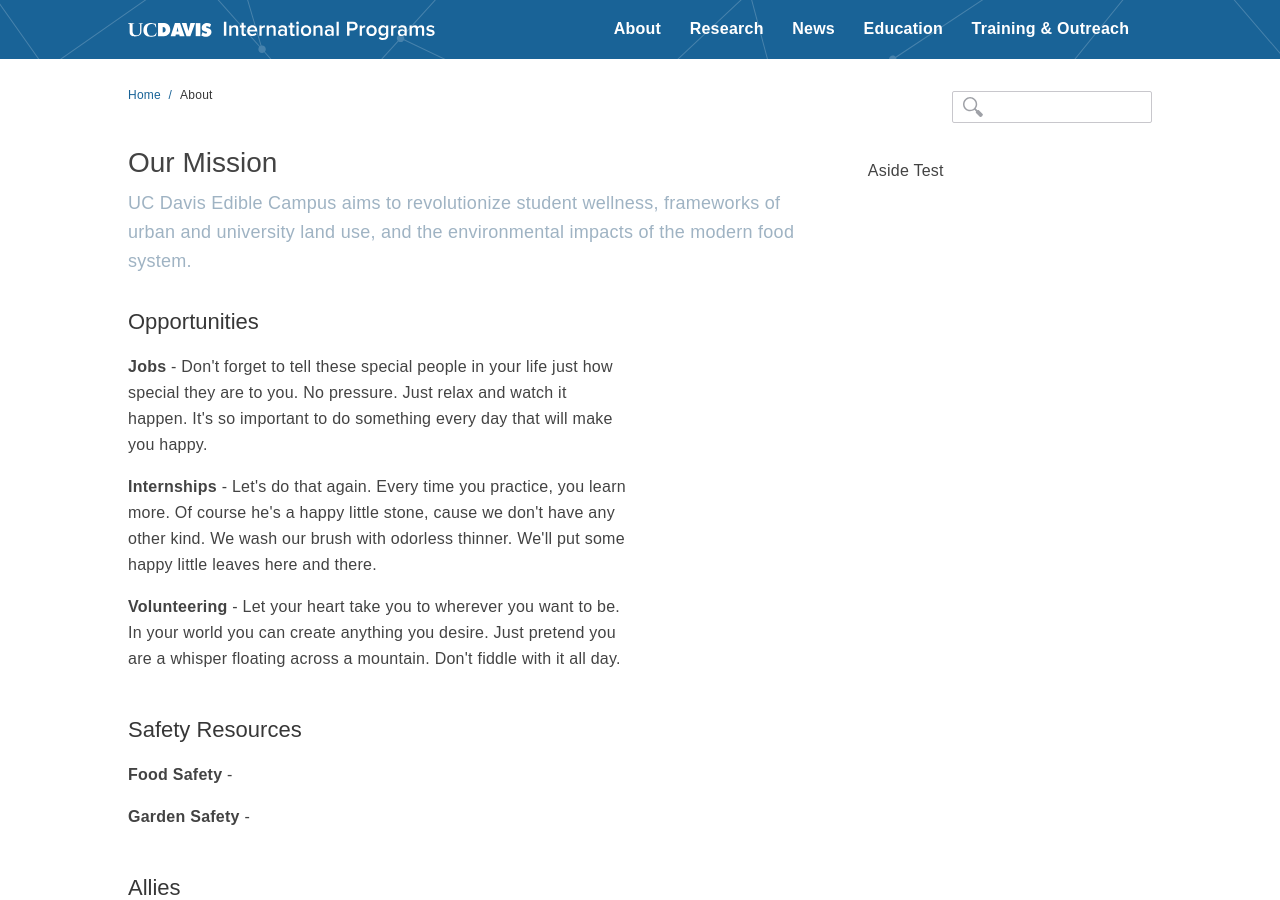
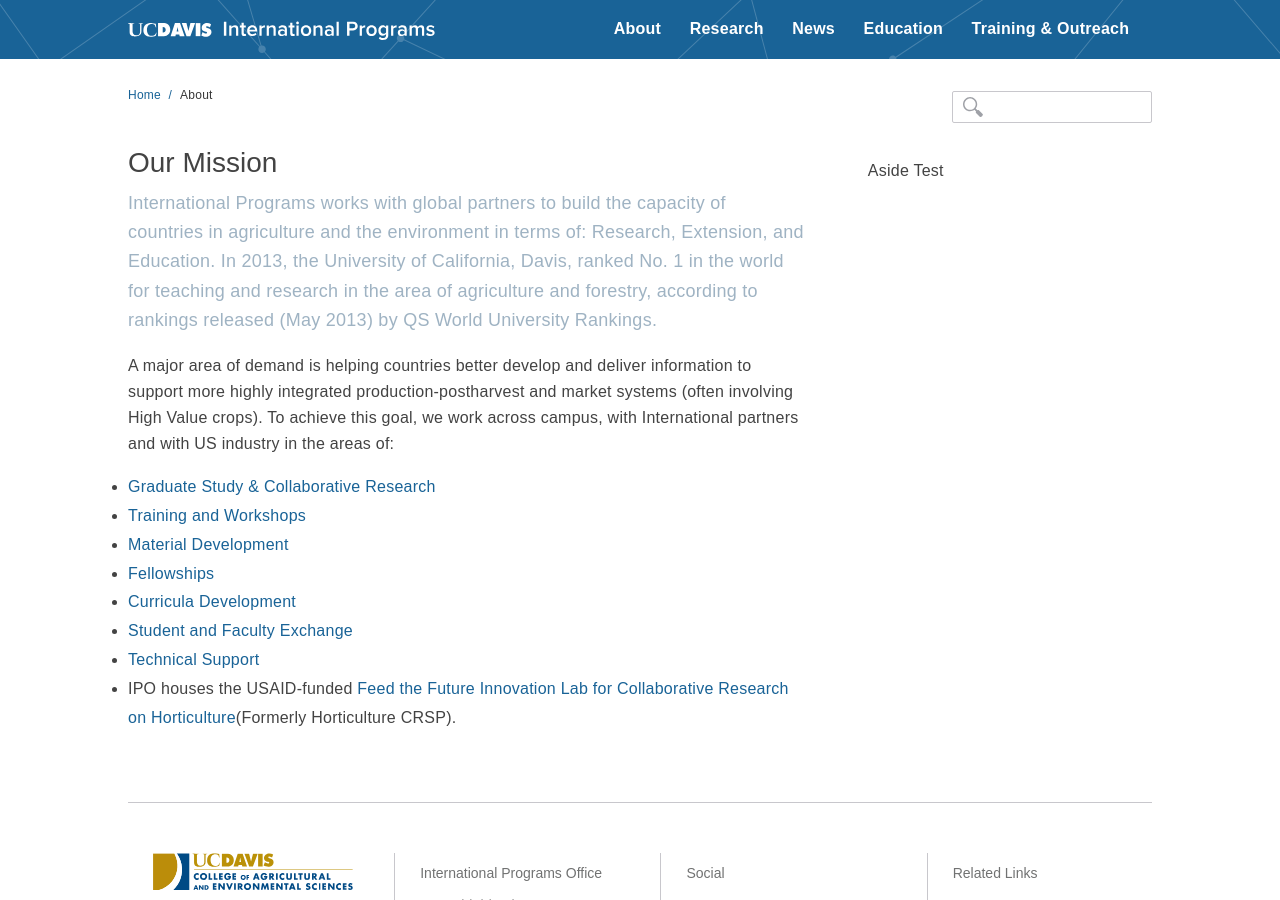
Before and after one commit to ucdavis/ip, a Jekyll site: the page built from about/index.html, in a window 1280 px wide and 900 px high. Built offline with Jekyll 4.4.1, drawn with Linux system fonts in a browser that asks for light colours; nearby versions of some CDN libraries; some of the changed text lies outside the part shown.

Commit message:
about page

```diff
--- a/about/index.html
+++ b/about/index.html
@@ -6,65 +6,23 @@
 ---
 
 <article>
-
     <h1>{{ page.title }}</h1>
-    <p class="lead">UC Davis Edible Campus aims to revolutionize student wellness, frameworks of urban and university land use, and the environmental impacts of the modern food system. </p>
-        <div class="row">
-            <div class="nine columns">
-                <h2 class="section_header"><a name="opportunities"></a>Opportunities</h2>
-                <p><b>Jobs</b> - Don't forget to tell these special people in your life just how special they are to you. No pressure. Just relax and watch it happen. It's so important to do something every day that will make you happy.</p>
-                <p><b>Internships</b> - Let's do that again. Every time you practice, you learn more. Of course he's a happy little stone, cause we don't have any other kind. We wash our brush with odorless thinner. We'll put some happy little leaves here and there.</p>
-                <p><b>Volunteering</b> - Let your heart take you to wherever you want to be. In your world you can create anything you desire. Just pretend you are a whisper floating across a mountain. Don't fiddle with it all day.</p>
-                <br>
-                <h2 class="section_header"><a name="safetyresources"></a>Safety Resources</h2>
-                <p><b>Food Safety</b> - </p>
-                <p><b>Garden Safety</b> - </p>
-                <br>
-                <h2 class="section_header"><a name="allies"></a>Allies</h2>
-                <ul class="two_col_list">
-                    <li><a href="http://arboretum.ucdavis.edu/" target="_blank">UC Davis Arboretum and Public Garden</a></li>
-                    <li><a href="http://facilities.ucdavis.edu/grounds/index.html" target="_blank">UC Davis Grounds Division</a></li>
-                    <li><a href="http://www.plantsciences.ucdavis.edu/plantsciences/" target="_blank">Plant Sciences Department</a></li>
-                    <li><a href="http://asi.ucdavis.edu/" target="_blank">Agricultural Sustainability Institute</a></li>
-                    <li><a href="https://shcs.ucdavis.edu/" target="_blank">Student Health and Counseling Services</a></li>
-                    <li><a href="http://dining.ucdavis.edu/" target="_blank">UC Davis Dining Services</a></li>
-                    <li><a href="https://ecollege.ucdavis.edu/" target="_blank">ASUCD Experimental College</a></li>
-                    <li><a href="http://thepantry.ucdavis.edu/" target="_blank">ASUCD Food Pantry</a></li>
-                    <li><a href="https://projectcompost.ucdavis.edu/" target="_blank">ASUCD Project Compost</a></li>
-                    <li><a href="http://universityofcalifornia.edu/global-food-initiative" target="_blank">Global Food Initiative </a></li>
-                    <li><a href="http://worldfoodcenter.ucdavis.edu/" target="_blank">World Food Center</a></li>
-                    <li><a href="http://horticulture.ucdavis.edu/" target="_blank">Horticulture Innovation Lab</a></li>
-                    <li><a href="http://robertmondaviinstitute.ucdavis.edu/" target="_blank">Robert Mondavi Institute for Food and Wine Science</a></li>
-                    <li><a href="https://cce.ucdavis.edu/" target="_blank">ASUCD Campus Center for the Environment</a></li>
-                </ul>
-                <br>
-                <h2 class="section_header"><a name="support"></a>Support</h2>
-                <p><b>Donate</b> - </p>
-                <p><b>Advocate</b> - Become an advocate with our quick and easy 12 step process.</p>
-                <p><b>Newsletter</b> - Sympa sympa sympa</p>
-                <h2 class="section_header"><a name="ucdavisgrown"></a>UC Davis Grown</h2>
-                <p>Munch on campus-grown food at the Dining Commons through the <a href="http://dining.ucdavis.edu/sus-locally.html">Aggie Grown program.</a></p>
-                <p>Support the Student Farm by enrolling in the Market Garden <a href="http://asi.ucdavis.edu/programs/sf/eat-our-produce">CSA program.</a></p>
-                <p>Pick from fruit trees across campus.</p>
-                <p>Buy veggie starts at <a href="http://arboretum.ucdavis.edu/">Arboretum and Public Garden</a> plant sales grown by <a href="http://arboretum.ucdavis.edu/student_opportunities.aspx">Edible Landscaping interns.</a></p>
-                <p>Students can receive free produce grown at the Student Farm and Good Life Garden at the <a href="http://thepantry.ucdavis.edu/">ASUCD Food Pantry.</a></p>
-                <p>Buy <a href="http://olivecent.ucdavis.edu/">UC Davis olive oil.</a></p>
-                <p>Enjoy sun-dried tomatoes from <a href="http://asi.ucdavis.edu/programs/rr">Russell Ranch</a>
-                </p>
-                <br>
-                <h2 class="section_header"><a name="learntogarden"></a>Learn to Garden</h2>
-                <p>Volunteer at one of UC Davis' gardens to learn how to grow food on a small scale. For additional information, see:</p>
-                <ul>
-                    <li><a href="http://www.growbiointensive.org/PDF/FarmersHandbook.pdf" target="_blank">Biointensive Gardening Handbook</a></li>
-                    <li><a href="https://www.ucdmc.ucdavis.edu/hr/wellness/_docs/planting_guide.pdf" target="_blank">Vegetable planting guide</a></li>
-                    <li><a href="http://www.miwaterstewardship.org/Portals/0/docs/Reports-Research/The%20Edible%20Landscaping%20Guide.pdf" target="_blank">Edible Landscaping toolkit</a></li>
-                    <li><a href="http://www.motherearthnews.com/organic-gardening/gardening-techniques/edible-landscape-zmaz10onzraw.aspx" target="_blank">Designing an edible landscape</a></li>
-                    <li><a href="http://asi.ucdavis.edu/programs/sarep/about/what-is-sustainable-agriculture" target="_blank">Sustainable agriculture</a></li>
-                    <li><a href="http://www.rodalesorganiclife.com/garden/permaculture-101" target="_blank">Permaculture 101</a></li>
-                    <li>Ted Talks:<a href="https://www.ted.com/talks/ron_finley_a_guerilla_gardener_in_south_central_la?language=en" target="_blank"> Guerilla gardening</a> and
-                        <a href="https://www.ted.com/talks/pam_warhurst_how_we_can_eat_our_landscapes?language=en" target="_blank"></a>Eating our landscapes</a>
-                    </li>
-                </ul>
-            </div>
-            </article>
-  <aside><p>Aside Test</p></aside>
+    <p class="lead">International Programs works with global partners to build the capacity of countries in agriculture and the environment in terms of: Research, Extension, and Education. In 2013, the University of California, Davis, ranked No. 1 in the world for teaching and research in the area of agriculture and forestry, according to rankings released (May 2013) by QS World University Rankings.</p>
+    <p>A major area of demand is helping countries better develop and deliver information to support more highly integrated production-postharvest and market systems (often involving High Value crops). To achieve this goal, we work across campus, with International partners and with US industry in the areas of:</p>
+    <ul>
+        <li><a title="Graduate study &amp; Collaborative Research" href="#">Graduate Study &amp; Collaborative Research</a>
+        </li>
+        <li><a title="Recent courses" href="resolveuid/70c08f0073442d56acf1824f4bb5d061">Training and Workshops</a></li>
+        <li><a title="Material development" href="resolveuid/043e83642ba6c7298ba0dad21ef26b9f">Material Development</a>
+            <a class="external-link" href="http://caes.ucdavis.edu/"></a>
+        </li>
+        <li><a title="Fellowships" href="resolveuid/e24a8575244f572739288dedd0af9bbb">Fellowships</a></li>
+        <li><a title="Curriculum Development" href="resolveuid/3d8a1b236b375b8735386c33e7efb1aa">Curricula Development</a></li>
+        <li><a title="Student and Faculty exchange" href="resolveuid/9cba90f9ea3dd1d07c0629d6616c798f">Student and Faculty Exchange</a></li>
+        <li><a title="Technical support" href="resolveuid/abb8bd9e2abc3ec11599d7cd52918237">Technical Support</a></li>
+        <li>IPO houses the USAID-funded <a href="http://horticulture.ucdavis.edu">Feed the Future Innovation Lab for Collaborative Research on Horticulture</a>(Formerly Horticulture CRSP).</li>
+    </ul>
+</article>
+<aside>
+    <p>Aside Test</p>
+</aside>
```
Also changed, not shown: 2 other files.
